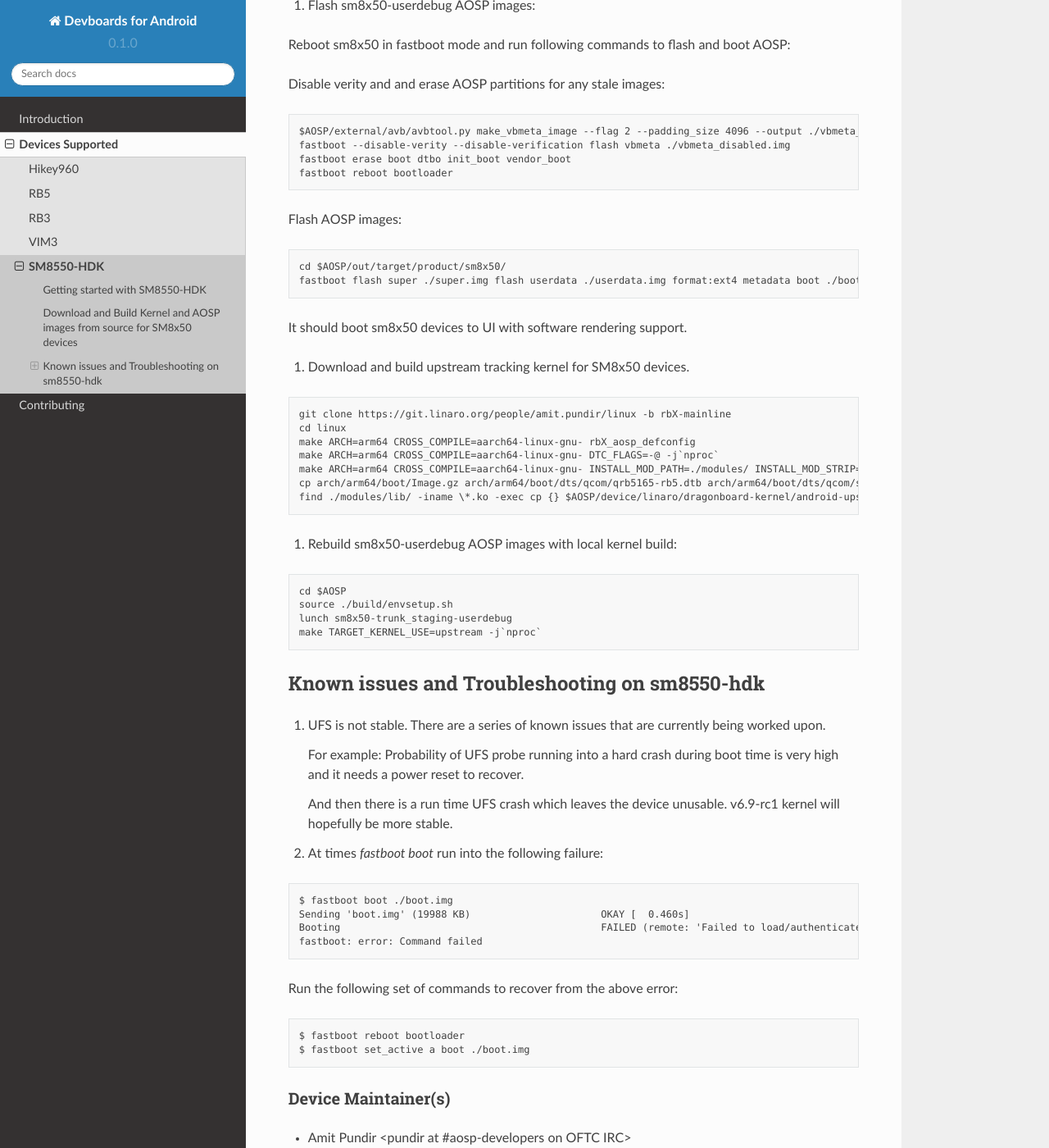
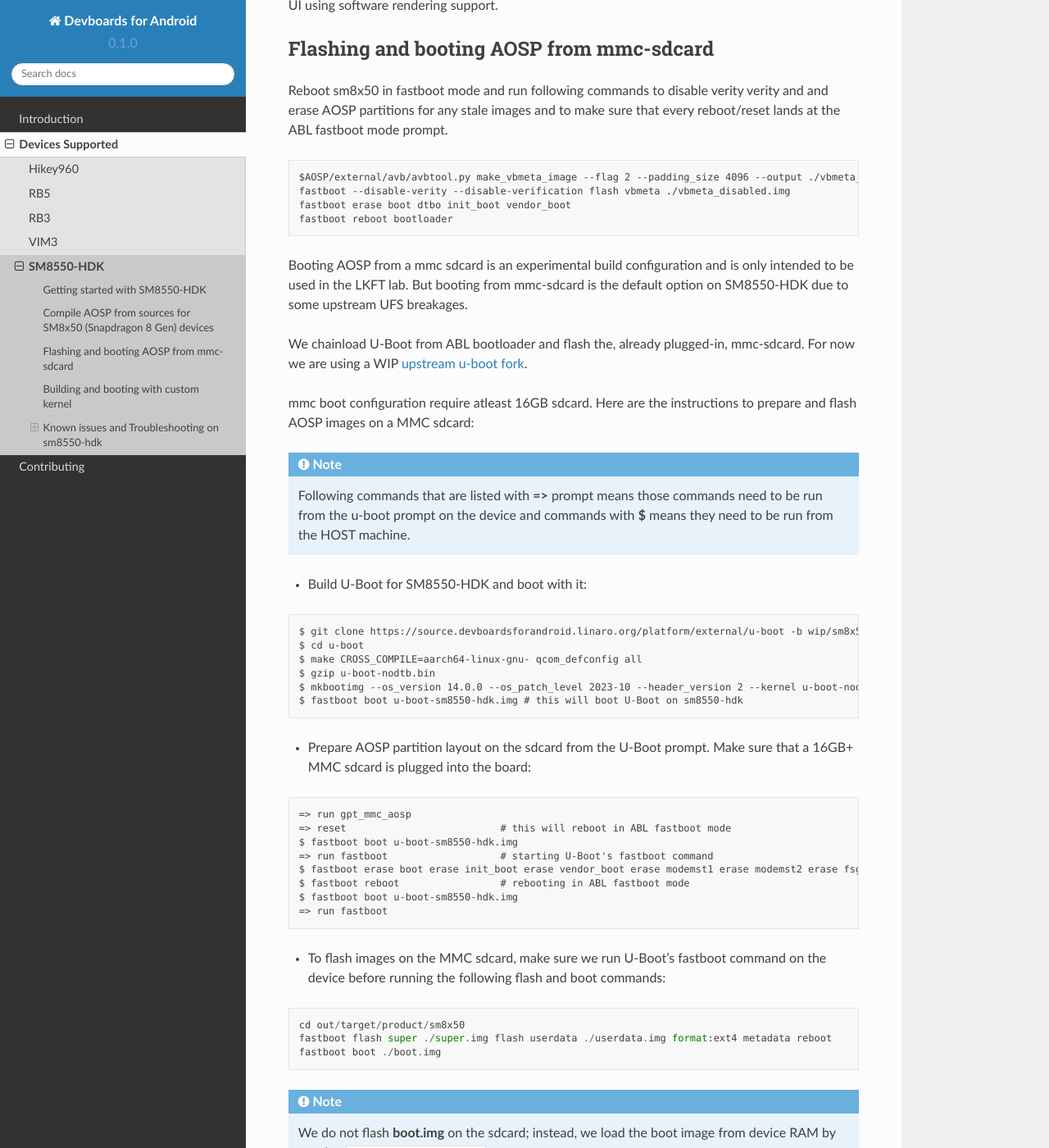
Before and after one commit to sumitsemwal/devboardsforandroid, a Sphinx documentation site: the page built from docs/devices/sm8550-hdk.rst, in a window 1280 px wide and 1400 px high, scrolled down 1026 px. Shown: the whole window at 82% size. Built offline with Sphinx 7.4.7 and the Read the Docs theme 2.0.0, drawn with Linux system fonts in a browser that asks for light colours; some of the changed text lies outside the part shown.

Commit message:
sm8550-hdk: Update AOSP build and boot instructions
Change-Id: I16e80489188e5a0799d1b398f3535a5c5167a4e6
Signed-off-by: Amit Pundir <amit.pundir@linaro.org>

```diff
--- a/docs/devices/sm8550-hdk.rst
+++ b/docs/devices/sm8550-hdk.rst
@@ -9,11 +9,11 @@
 .. note::
     sm8x50-userdebug is an AOSP build target for Snapdragon 8 Gen devboards.
     It is supported only on v6.8+ kernel versions. Primarily supported and
-    tested on sm8550-hdk. Other devboards (sm8550-qrd and sm8650-qrd) are
+    tested on sm8550-hdk. Other `Snapdragon 8 Gen devboards <https://estore.lantronix.com/collections/product-development-kits>`_
+    like sm8450-qrd, sm8450-hdk, sm8550-qrd, sm8650-qrd, and sm8650-hdk are
     supported on the best efforts basis.
 
-
-`SM8550-HDK <https://www.lantronix.com/products/snapdragon-8-gen-2-mobile-hardware-development-kit/>`_
+`SM8550-HDK <https://estore.lantronix.com/collections/product-development-kits/products/snapdragon-8-gen-2-mobile-hardware-development-kit>`_
 is a Snapdragon 8 Gen 2 Mobile Hardware Development Kit.
 
 
@@ -31,13 +31,10 @@
 land in linaro-vendor / linux-firmware repo to make sure that the device has
 more features enabled and is in a more usable state. Boot image header v2 is
 used for now, while we are working on releasing ABL with header v4 support.
-Also make sure you are running upstream kernel friendly ABL on SM8550-HDK.
 
 
-Download and Build Kernel and AOSP images from source for SM8x50 devices
-------------------------------------------------------------------------
-
-#. Download and build the AOSP source tree for sm8x50-userdebug build target:
+Compile AOSP from sources for SM8x50 (Snapdragon 8 Gen) devices
+---------------------------------------------------------------
 
 .. code::
 
@@ -50,12 +47,17 @@
    lunch sm8x50-trunk_staging-userdebug
    make -j`nproc`
 
+The above instructions will build AOSP images for sm8x50 devboards. This default
+build supports booting from an mmc-sdcard (due to upstream UFS bugs currently
+being looked at) and will boot to UI using software rendering support.
 
-#. Flash sm8x50-userdebug AOSP images:
 
-Reboot sm8x50 in fastboot mode and run following commands to flash and boot AOSP:
+Flashing and booting AOSP from mmc-sdcard
+-----------------------------------------
 
-Disable verity and and erase AOSP partitions for any stale images:
+Reboot sm8x50 in fastboot mode and run following commands to disable verity
+verity and and erase AOSP partitions for any stale images and to make sure
+that every reboot/reset lands at the ABL fastboot mode prompt.
 
 .. code::
 
@@ -64,39 +66,114 @@
    fastboot erase boot dtbo init_boot vendor_boot
    fastboot reboot bootloader
 
+Booting AOSP from a mmc sdcard is an experimental build configuration and is
+only intended to be used in the LKFT lab. But booting from mmc-sdcard is the
+default option on SM8550-HDK due to some upstream UFS breakages.
 
-Flash AOSP images:
+We chainload U-Boot from ABL bootloader and flash the, already plugged-in,
+mmc-sdcard. For now we are using a WIP `upstream u-boot fork
+<https://source.devboardsforandroid.linaro.org/platform/external/u-boot/+/refs/heads/wip/sm8x50/>`_.
+
+mmc boot configuration require atleast 16GB sdcard. Here are the instructions to
+prepare and flash AOSP images on a MMC sdcard:
+
+.. note::
+   Following commands that are listed with **=>** prompt means those commands need
+   to be run from the u-boot prompt on the device and commands with **$** means
+   they need to be run from the HOST machine.
+
+* Build U-Boot for SM8550-HDK and boot with it:
 
 .. code::
 
-   cd $AOSP/out/target/product/sm8x50/
-   fastboot flash super ./super.img flash userdata ./userdata.img format:ext4 metadata boot ./boot.img
+   $ git clone https://source.devboardsforandroid.linaro.org/platform/external/u-boot -b wip/sm8x50
+   $ cd u-boot
+   $ make CROSS_COMPILE=aarch64-linux-gnu- qcom_defconfig all
+   $ gzip u-boot-nodtb.bin
+   $ mkbootimg --os_version 14.0.0 --os_patch_level 2023-10 --header_version 2 --kernel u-boot-nodtb.bin.gz --dtb dts/upstream/src/arm64/qcom/sm8550-hdk.dtb --pagesize 2048 --cmdline "" --output u-boot-sm8550-hdk.img
+   $ fastboot boot u-boot-sm8550-hdk.img # this will boot U-Boot on sm8550-hdk
 
+* Prepare AOSP partition layout on the sdcard from the U-Boot prompt. Make sure
+  that a 16GB+ MMC sdcard is plugged into the board:
+
+.. code::
+
+   => run gpt_mmc_aosp
+   => reset                          # this will reboot in ABL fastboot mode
+   $ fastboot boot u-boot-sm8550-hdk.img
+   => run fastboot                   # starting U-Boot's fastboot command
+   $ fastboot erase boot erase init_boot erase vendor_boot erase modemst1 erase modemst2 erase fsg erase fsc erase misc erase metadata erase super erase userdata
+   $ fastboot reboot                 # rebooting in ABL fastboot mode
+   $ fastboot boot u-boot-sm8550-hdk.img
+   => run fastboot
+
+* To flash images on the MMC sdcard, make sure we run U-Boot's fastboot command
+  on the device before running the following flash and boot commands:
+
+.. code::
+
+   cd out/target/product/sm8x50
+   fastboot flash super ./super.img flash userdata ./userdata.img format:ext4 metadata reboot
+   fastboot boot ./boot.img
+
+.. note::
+   We do not flash **boot.img** on the sdcard; instead, we load the boot image from
+   device RAM by running ``fastboot boot boot.img``.
 
 It should boot sm8x50 devices to UI with software rendering support.
 
 
-#. Download and build upstream tracking kernel for SM8x50 devices.
+Building and booting with custom kernel
+---------------------------------------
+
+The **Preferred** option is to build Android GKI kernel artifacts using official
+Bazel build instructions.
+
+#. Build android-mainline kernel for SM8x50 devices
+
+Run the following commands to clone the android-mainline repo including the
+kernel source, prebuilt Android toolchains and build scripts.
+
+.. code::
+
+   mkdir gki-repo
+   cd gki-repo
+   repo init -u https://android.googlesource.com/kernel/manifest -b common-android-mainline
+   repo sync -j`nproc`
+   tools/bazel clean
+   tools/bazel run //common:db845c_dist
+
+Now delete all the objects in
+$(AOSP_TOPDIR)device/linaro/dragonboard-kernel/android-mainline/, then copy
+build artifacts from out/db845c/dist/ to
+$(AOSP_TOPDIR)/device/linaro/dragonboard-kernel/android-mainline/
+
+Then rebuild AOSP and boot with new boot.img using:
+
+.. code::
+
+   make TARGET_KERNEL_USE=mainline bootimage -j`nproc`'
+   fastboot boot ./boot.img
+
+
+#. Download and build upstream tracking kernel
 
 .. code::
 
    git clone https://git.linaro.org/people/amit.pundir/linux -b rbX-mainline
    cd linux
-   make ARCH=arm64 CROSS_COMPILE=aarch64-linux-gnu- rbX_aosp_defconfig
+   make ARCH=arm64 CROSS_COMPILE=aarch64-linux-gnu- aosp_defconfig
    make ARCH=arm64 CROSS_COMPILE=aarch64-linux-gnu- DTC_FLAGS=-@ -j`nproc`
    make ARCH=arm64 CROSS_COMPILE=aarch64-linux-gnu- INSTALL_MOD_PATH=./modules/ INSTALL_MOD_STRIP=1 modules_install -j`nproc`
-   cp arch/arm64/boot/Image.gz arch/arm64/boot/dts/qcom/qrb5165-rb5.dtb arch/arm64/boot/dts/qcom/sdm845-db845c.dtb arch/arm64/boot/dts/qcom/sm8550-hdk.dtb arch/arm64/boot/dts/qcom/sm8550-qrd.dtb arch/arm64/boot/dts/qcom/sm8650-qrd.dtb $AOSP/device/linaro/dragonboard-kernel/android-upstream/
+   cp arch/arm64/boot/Image.gz arch/arm64/boot/dts/qcom/qrb5165-rb5.dtb arch/arm64/boot/dts/qcom/sdm845-db845c.dtb arch/arm64/boot/dts/qcom/sm8450-hdk.dtb arch/arm64/boot/dts/qcom/sm8450-qrd.dtb arch/arm64/boot/dts/qcom/sm8550-hdk.dtb arch/arm64/boot/dts/qcom/sm8550-qrd.dtb arch/arm64/boot/dts/qcom/sm8650-hdk.dtb arch/arm64/boot/dts/qcom/sm8650-qrd.dtb $AOSP/device/linaro/dragonboard-kernel/android-upstream/
    find ./modules/lib/ -iname \*.ko -exec cp {} $AOSP/device/linaro/dragonboard-kernel/android-upstream/ \;
 
-
-#. Rebuild sm8x50-userdebug AOSP images with local kernel build:
+Then rebuild AOSP and boot with new boot.img using:
 
 .. code::
 
-   cd $AOSP
-   source ./build/envsetup.sh
-   lunch sm8x50-trunk_staging-userdebug
-   make TARGET_KERNEL_USE=upstream -j`nproc`
+   make TARGET_KERNEL_USE=upstream bootimage -j`nproc`'
+   fastboot boot ./boot.img
 
 
 Known issues and Troubleshooting on sm8550-hdk
@@ -109,24 +186,22 @@
    time is very high and it needs a power reset to recover.
 
    And then there is a run time UFS crash which leaves the device unusable.
-   v6.9-rc1 kernel will hopefully be more stable.
 
 #. At times `fastboot boot` run into the following failure:
 
 .. code::
 
-   $ fastboot boot ./boot.img
+   fastboot boot ./boot.img
    Sending 'boot.img' (19988 KB)                      OKAY [  0.460s]
    Booting                                            FAILED (remote: 'Failed to load/authenticate boot image: Load Error')
    fastboot: error: Command failed
-
 
 Run the following set of commands to recover from the above error:
 
 .. code::
 
-   $ fastboot reboot bootloader
-   $ fastboot set_active a boot ./boot.img
+   fastboot reboot bootloader
+   fastboot set_active a boot ./boot.img
 
 
 Device Maintainer(s)
```
